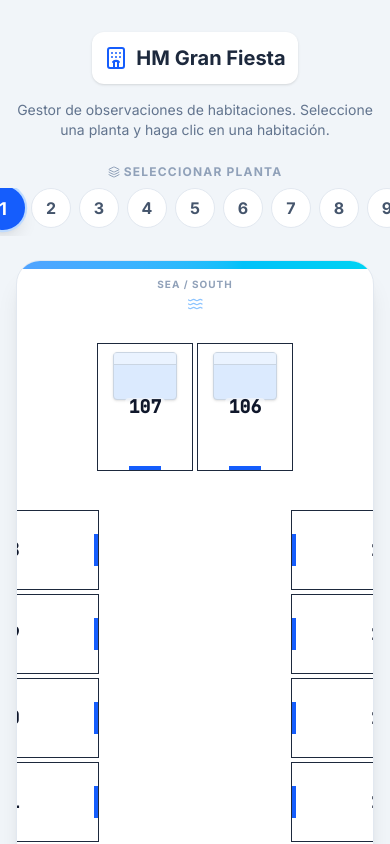
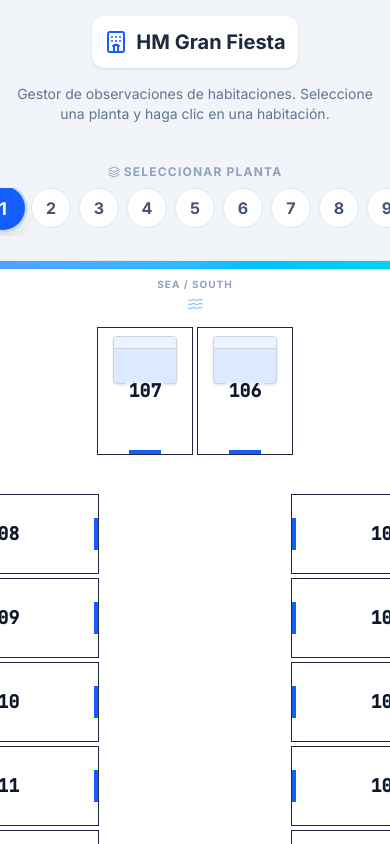
Before and after one commit to xisco82/HABITACIONES-PLANO-HM-GRAN-FIESTA, a React (Vite) app: page / in a window 390 px wide. Shown: the top 844 px of the page. Built offline with nearby package versions, Linux system fonts and the light colour scheme.

Commit message:
feat: Improve header and content layout responsiveness
Adjust padding and margins on the header and main content area to improve responsiveness on smaller screens. This ensures better visual presentation across various devices.

```diff
--- a/src/App.tsx
+++ b/src/App.tsx
@@ -485,8 +485,8 @@
   const getRoomConfig = (id: string) => roomConfigs[id] || {};
 
   return (
-    <div className="min-h-screen bg-slate-100 py-8 px-4 flex flex-col items-center">
-      <header className="mb-6 text-center max-w-2xl">
+    <div className="min-h-screen bg-slate-100 md:py-8 md:px-4 flex flex-col items-center">
+      <header className="mb-6 text-center max-w-2xl p-4 md:p-0">
         <div className="inline-flex items-center justify-center p-3 bg-white rounded-xl shadow-sm mb-4">
           <Hotel className="w-6 h-6 text-blue-600 mr-2" />
           <h1 className="text-xl font-bold text-slate-800">HM Gran Fiesta</h1>
@@ -504,7 +504,7 @@
         initial={{ opacity: 0, y: 20 }}
         animate={{ opacity: 1, y: 0 }}
         transition={{ duration: 0.3 }}
-        className="bg-white p-8 rounded-3xl shadow-xl border border-slate-200 max-w-4xl w-full relative overflow-hidden"
+        className="bg-white md:p-8 p-4 md:rounded-3xl md:shadow-xl md:border border-slate-200 max-w-4xl w-full relative overflow-x-auto overflow-y-hidden flex-1 md:flex-none shadow-none rounded-none border-t border-b"
       >
         {/* ... decorative elements ... */}
 
```
